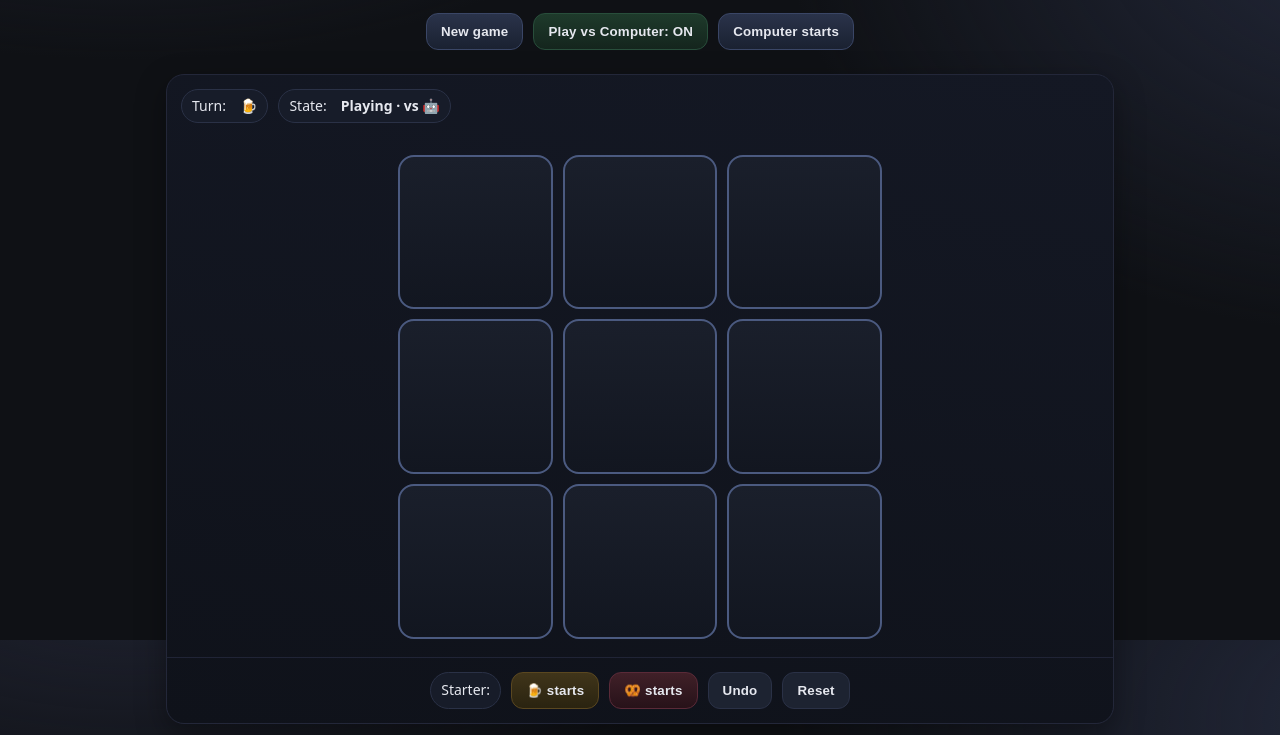
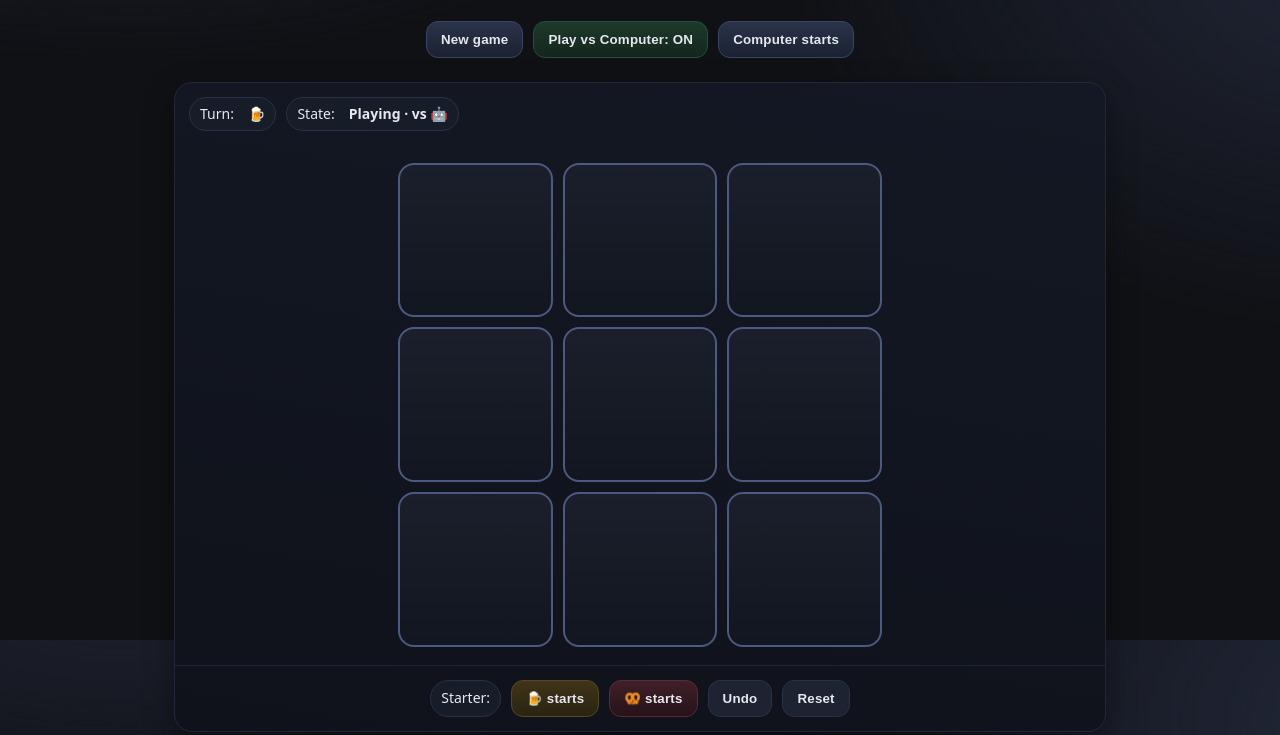
Before and after one commit to Poligor/Beer-vs-Pretzel, a plain HTML site: page index.html in a window 1280 px wide. Shown: the part 160-895 px from the top of the page. Drawn offline with Linux system fonts and the light colour scheme.

Commit message:
Update index.html

```diff
--- a/index.html
+++ b/index.html
@@ -10,13 +10,13 @@
     *{box-sizing:border-box}
     html,body{height:100%}
     body{margin:0;background:radial-gradient(1200px 600px at 10% -10%,#1f2230 0%,transparent 50%),radial-gradient(1200px 800px at 110% 10%,#23283a 0%,transparent 52%),var(--bg);color:var(--text);font:16px/1.4 ui-sans-serif,system-ui,-apple-system,Segoe UI,Roboto,Inter,Arial}
-    .wrap{max-width:980px;margin:0 auto;padding:16px}
+    .wrap{max-width:980px;margin:0 auto;padding:24px}
 
     /* Topbar */
     .topbar{width:100%;text-align:center;padding:8px 8px;border-bottom:1px solid #232739}
     .topbar .logo{display:inline-grid;place-items:center;width:64px;height:64px;margin-bottom:1px;border-radius:14px;font-size:64px}
     .topbar h1{font-size:24px;margin:8px 0 0;font-weight:700;color:var(--text)}
-    @media (max-width:600px){ .topbar h1{font-size:20px} .topbar .logo{font-size:40px;} }
+    @media (max-width:600px){ .topbar h1{font-size:20px} .topbar .logo{font-size:24px;} }
 
     /* Buttons */
     button,.btn{appearance:none;border:none;background:#1d2331;border:1px solid #2a3146;color:var(--text);padding:10px 14px;border-radius:12px;cursor:pointer;font-weight:600;letter-spacing:.2px;transition:transform .06s ease,opacity .2s ease}
```
